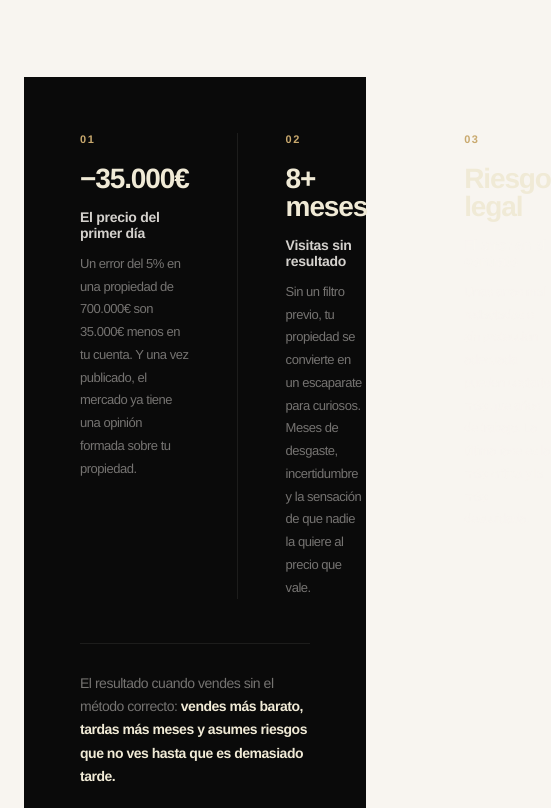
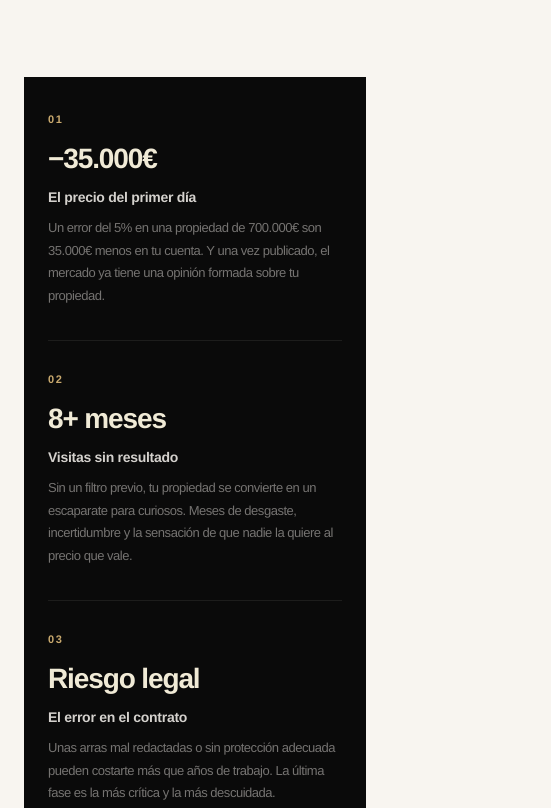
Before and after one commit to diegosanchezrealestate/diego-dashboard, a website: page landing.html in a window 390 px wide. Shown: the part 1497-2305 px from the top of the page, 551 px wide, since content can reach past the window. Drawn offline with Linux system fonts and the light colour scheme; a web font is replaced by a local one.

Commit message:
Optimize problema section for mobile: stack columns, fix padding and borders

```diff
--- a/landing.html
+++ b/landing.html
@@ -1019,6 +1019,34 @@
       .testi-section,
       .garantia-section { padding: 72px 0; }
       .stats-grid { padding: 0; }
+
+      /* Problema — mobile */
+      .problema-visual {
+        padding: 36px 24px 32px;
+        margin: 36px 0 0;
+      }
+      .pv-items {
+        grid-template-columns: 1fr;
+        gap: 0;
+      }
+      .pv-item {
+        padding: 0 0 32px 0;
+        border-right: none;
+        border-bottom: 1px solid rgba(248,245,240,0.08);
+        margin-bottom: 32px;
+      }
+      .pv-item:not(:first-child) {
+        padding: 0 0 32px 0;
+      }
+      .pv-item:last-child {
+        border-bottom: none;
+        padding-bottom: 0;
+        margin-bottom: 0;
+      }
+      .pv-result {
+        margin-top: 28px;
+        font-size: 13px;
+      }
     }
   </style>
 </head>
```
